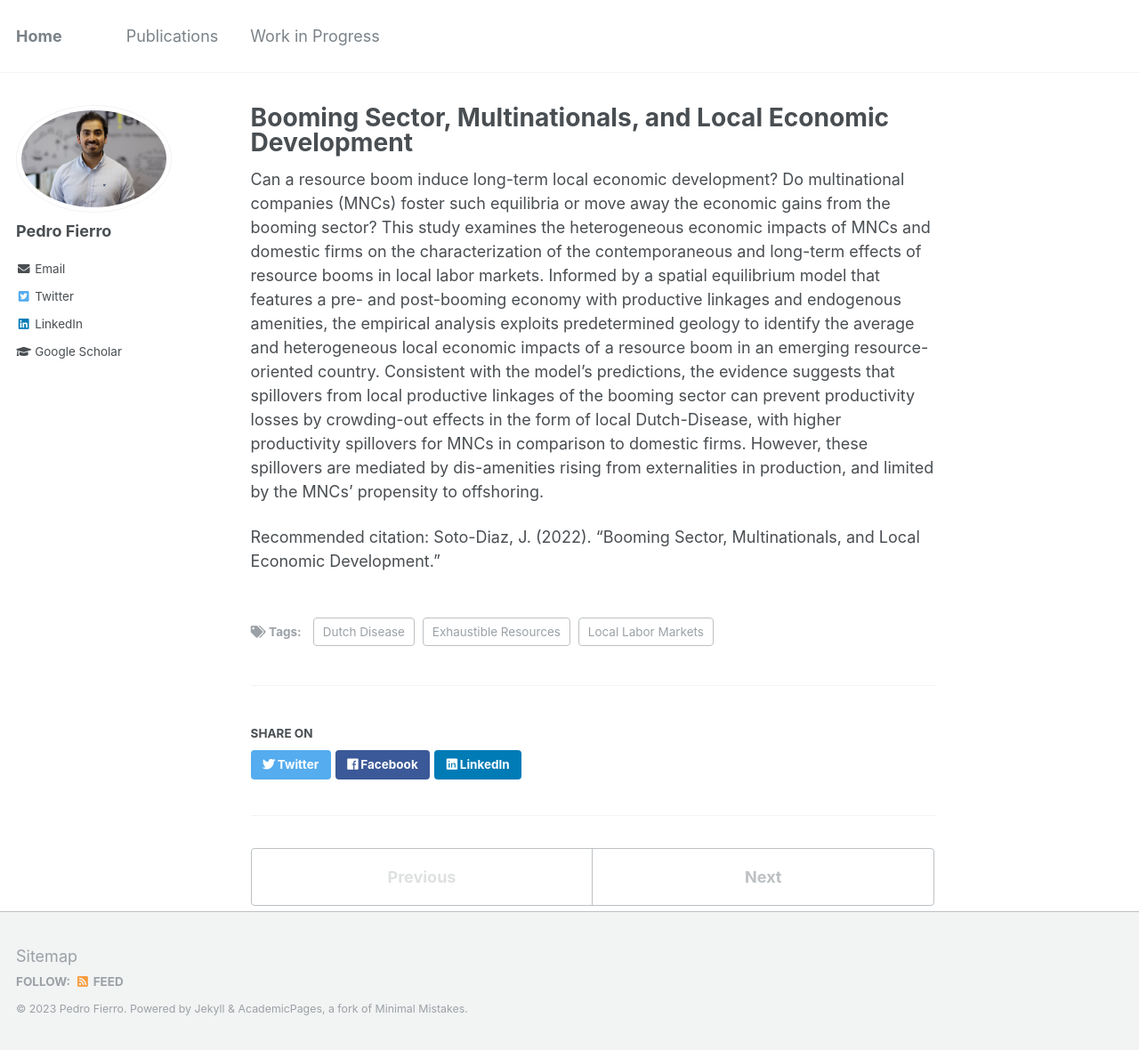
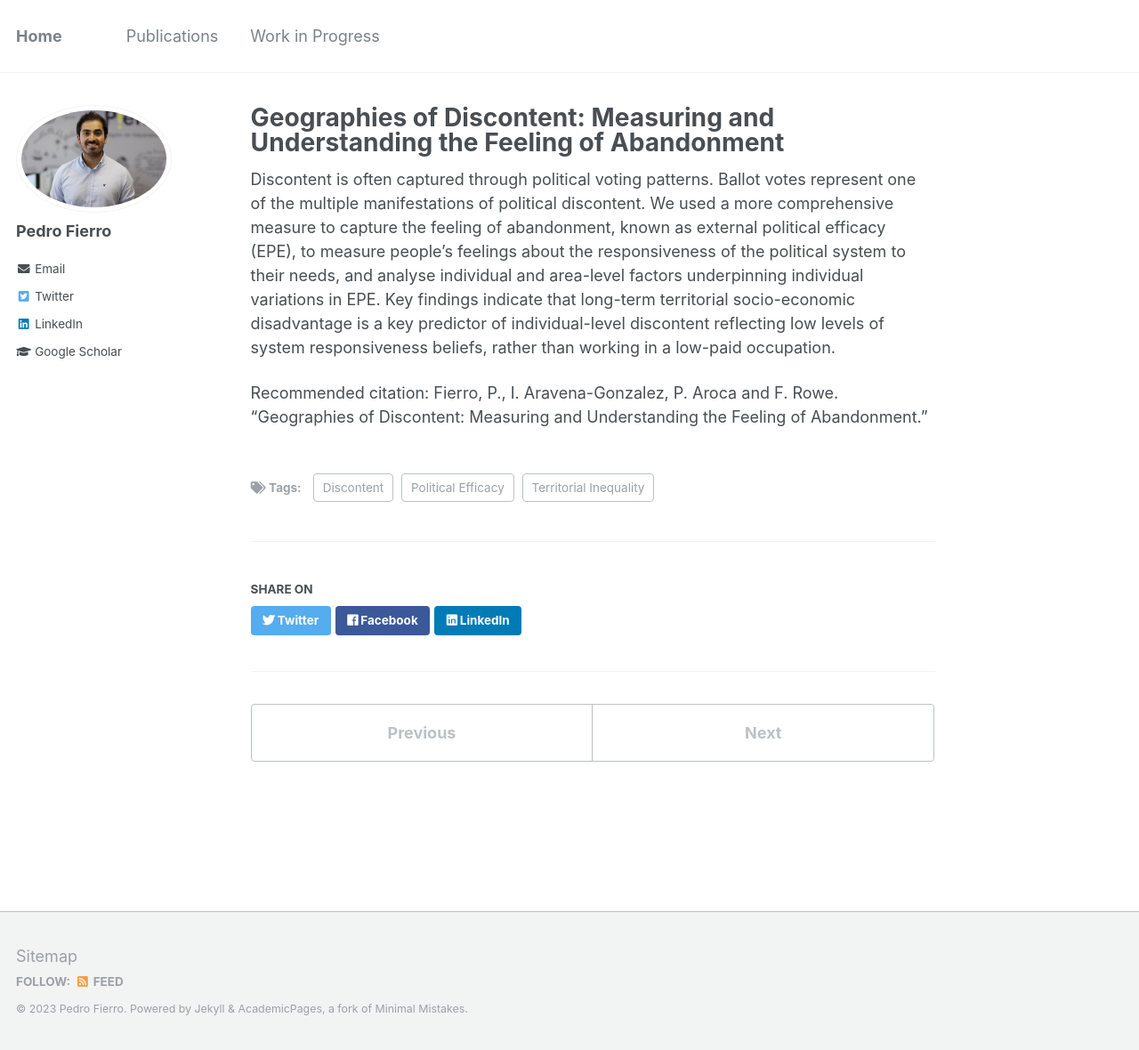
Before and after one commit to pedrofierroz87/pedrofierroz87.github.io, a Jekyll site: the page built from _posts/2013-08-14-blog-post-2.md, in a window 1280 px wide and 1180 px high. Shown: the whole window at 89% size. Built offline with Jekyll 4.4.1, drawn with Linux system fonts in a browser that asks for light colours.

Commit message:
Update 2013-08-14-blog-post-2.md

```diff
--- a/_posts/2013-08-14-blog-post-2.md
+++ b/_posts/2013-08-14-blog-post-2.md
@@ -1,13 +1,13 @@
 ---
-title: 'Booming Sector, Multinationals, and Local Economic Development'
-date: 2022-10-10
+title: 'Geographies of Discontent: Measuring and Understanding the Feeling of Abandonment'
+date: 2023-05-10
 permalink: /posts/2013/08/blog-post-2/
 tags:
-  - Exhaustible Resources
-  - Dutch Disease
-  - Local Labor Markets
+  - Discontent
+  - Political Efficacy
+  - Territorial Inequality
 ---
 
-Can a resource boom induce long-term local economic development? Do multinational companies (MNCs) foster such equilibria or move away the economic gains from the booming sector? This study examines the heterogeneous economic impacts of MNCs and domestic firms on the characterization of the contemporaneous and long-term effects of resource booms in local labor markets. Informed by a spatial equilibrium model that features a pre- and post-booming economy with productive linkages and endogenous amenities, the empirical analysis exploits predetermined geology to identify the average and heterogeneous local economic impacts of a resource boom in an emerging resource-oriented country. Consistent with the model’s predictions, the evidence suggests that spillovers from local productive linkages of the booming sector can prevent productivity losses by crowding-out effects in the form of local Dutch-Disease, with higher productivity spillovers for MNCs in comparison to domestic firms. However, these spillovers are mediated by dis-amenities rising from externalities in production, and limited by the MNCs’ propensity to offshoring.
+Discontent is often captured through political voting patterns. Ballot votes represent one of the multiple manifestations of political discontent. We used a more comprehensive measure to capture the feeling of abandonment, known as external political efficacy (EPE), to measure people’s feelings about the responsiveness of the political system to their needs, and analyse individual and area-level factors underpinning individual variations in EPE. Key findings indicate that long-term territorial socio-economic disadvantage is a key predictor of individual-level discontent reflecting low levels of system responsiveness beliefs, rather than working in a low-paid occupation.
 
-Recommended citation: Soto-Diaz, J. (2022). "Booming Sector, Multinationals, and Local Economic Development."
+Recommended citation: Fierro, P., I. Aravena-Gonzalez, P. Aroca and F. Rowe. "Geographies of Discontent: Measuring and Understanding the Feeling of Abandonment."
```
